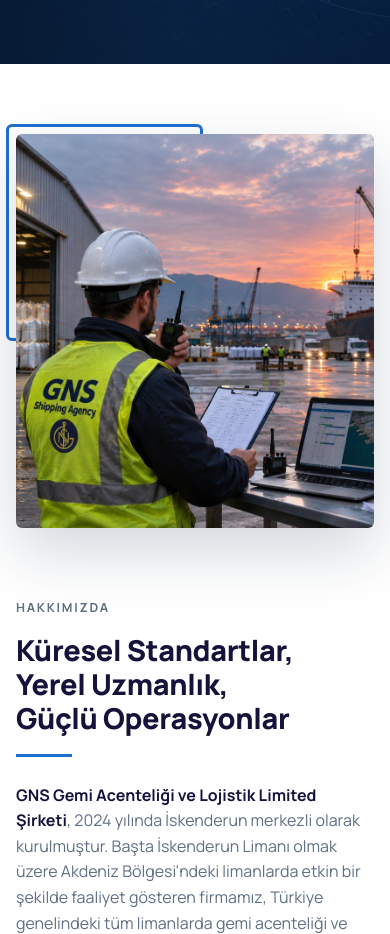
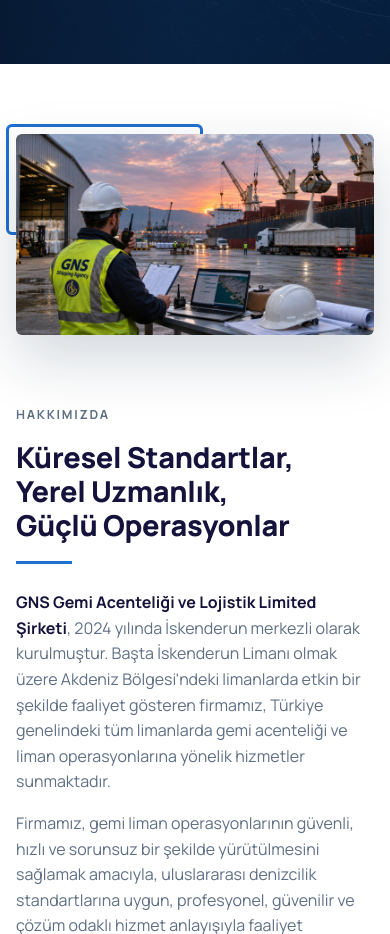
Before and after one commit to yarenyildiz/gns-shipping-website, a plain HTML site: page index.html in a window 390 px wide. Shown: the part 780-1714 px from the top of the page. Drawn offline with Linux system fonts and the light colour scheme.

Commit message:
Show more of the About photo
A 6:5 frame on desktop and the photo's own 16:9 on single-column
layouts, so less of the scene is cropped.

```diff
--- a/css/style.css
+++ b/css/style.css
@@ -433,7 +433,7 @@ svg { fill: currentColor; }
 }
 
 .about__img {
-  aspect-ratio: 4 / 4.4;
+  aspect-ratio: 6 / 5;
   border-radius: var(--radius);
   background: var(--navy-2) var(--img) var(--img-pos, center) / cover;
   box-shadow: var(--shadow-lg);
@@ -808,6 +808,7 @@ svg { fill: currentColor; }
   .about__grid,
   .why,
   .contact__grid { grid-template-columns: 1fr; }
+  .about__img { aspect-ratio: 16 / 9; }
   .why__media { min-height: 300px; }
 
   .cards { grid-template-columns: 1fr 1fr; }
```
